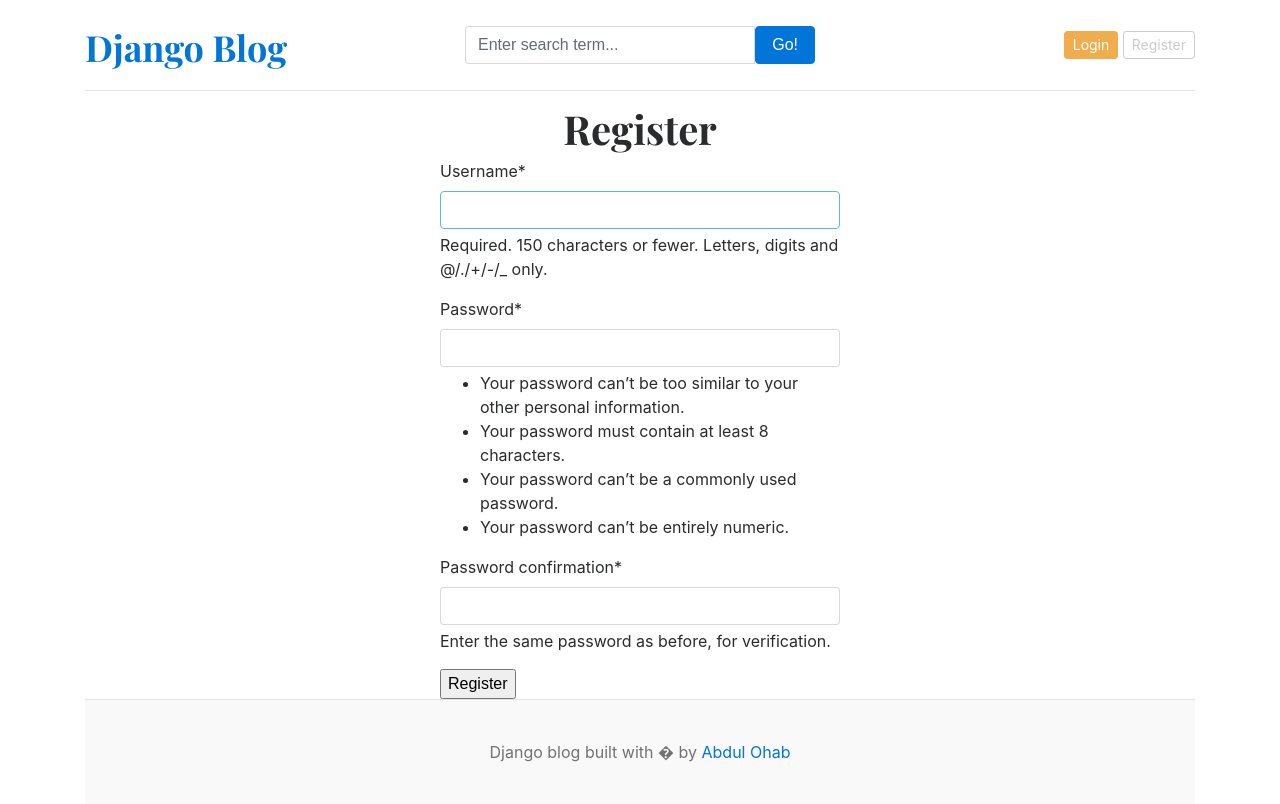
After one commit to ohab-choton/BlogWebsite, a Django app: page /register/ in a window 1280 px wide. The commit adds this page. Run offline with Django 5.2, Linux system fonts and the light colour scheme; some libraries are stand-ins or nearby versions.

Commit message:
done log, sign Up , logOut

```diff
--- a/BlogWeb/settings.py
+++ b/BlogWeb/settings.py
@@ -38,6 +38,9 @@ INSTALLED_APPS = [
     'django.contrib.messages',
     'django.contrib.staticfiles',
     'home',
+    'category',
+    'crispy_forms',
+    'crispy_bootstrap4',
 ]
 
 MIDDLEWARE = [
@@ -129,3 +132,5 @@ DEFAULT_AUTO_FIELD = 'django.db.models.BigAutoField'
 #media files
 MEDIA_URL = '/media/'
 MEDIA_ROOT = BASE_DIR / 'media'
+
+CRISPY_TEMPLATE_PACK = 'bootstrap4'
--- a/BlogWeb/urls.py
+++ b/BlogWeb/urls.py
@@ -19,13 +19,18 @@ from django.urls import path ,include
 from django.conf import settings
 from django.conf.urls.static import static
 from category import views as blogsVies
+from home import views as homeVies
 
 urlpatterns = [
     path('admin/', admin.site.urls),
 
     path('', include('home.urls')),
     path('category/',include('category.urls')),
-    path('blog/search/', blogsVies.search ,name='search'),
+    path('blog/search/',blogsVies.search ,name='search'),
+    path('register/',homeVies.registerPage ,name='registerPage'),
+    path('login/',homeVies.loginPage ,name='loginPage'),
+    path('logout/',homeVies.logoutPage ,name='logoutPage'),
+
 
 ]
 
--- a/category/urls.py
+++ b/category/urls.py
@@ -3,7 +3,7 @@ from . import views
 
 
 urlpatterns = [
-   path('<int:category_id>/', views.categoryPage ,name='categoryPage'),
+   path('blogs/<int:category_id>/', views.categoryPage ,name='categoryPage'),
 
 
 ]
--- a/category/views.py
+++ b/category/views.py
@@ -34,9 +34,11 @@ def blogs(request, slug):
     }
     return render(request, 'blogs.html', context)
 
+
 #search
 def search(request):
     categories = Category.objects.all()
+
     keyword=request.GET.get('keyword')
     blogs=Blogs.objects.filter(Q(title__icontains=keyword) | Q(blog_body__icontains=keyword) | Q(short_description__icontains=keyword) )
     content={
--- /dev/null
+++ b/home/forms.py
@@ -0,0 +1,7 @@
+from django.contrib.auth.forms import UserCreationForm
+from django.contrib.auth.models import User
+
+class RegistrationForm(UserCreationForm):
+    class Meta:
+        model = User
+        fields = ['username','password1','password2']
--- a/home/urls.py
+++ b/home/urls.py
@@ -5,7 +5,8 @@ from category import views as blogsVies
 urlpatterns = [
 
     path('', views.homePage ,name='homePage'),
-    path('<slug:slug>/',blogsVies.blogs,name='blogs'),
+    path('blogs/<slug:slug>/',blogsVies.blogs,name='blogs'),
+
 
 
 ]
--- a/home/views.py
+++ b/home/views.py
@@ -1,6 +1,12 @@
-from django.shortcuts import render
+from django.shortcuts import render,redirect
 from .models import Blogs,Category
 from django.http import HttpResponse
+from django.contrib.auth.models import User
+from django.contrib import auth
+from django.contrib import messages
+from .forms import RegistrationForm
+from django.contrib.auth.forms import AuthenticationForm
+
 
 
 # Create your views here.
@@ -18,3 +24,40 @@ def homePage(request):
 
     }
     return render(request,'home.html',context)
+
+
+#register
+def registerPage(request):
+    if request.method=='POST':
+        form=RegistrationForm(request.POST)
+        if form.is_valid():
+            form.save()
+            return redirect('registerPage')
+    else:
+        form=RegistrationForm()
+    context={
+        'form':form
+    }
+    return render(request,'register.html',context)
+
+#login
+def loginPage(request):
+    if request.method=='POST':
+        form=AuthenticationForm(data=request.POST)
+        if form.is_valid():
+            username=form.cleaned_data['username']
+            password=form.cleaned_data['password']
+            user=auth.authenticate(username=username,password=password)
+            if user is not None:
+                auth.login(request,user)
+                return redirect('homePage')
+    form=AuthenticationForm()
+    context={
+        'form':form
+    }
+
+    return render(request,'login.html',context)
+#logout page
+def logoutPage(request):
+    auth.logout(request)
+    return redirect('homePage')
--- a/templates/header.html
+++ b/templates/header.html
@@ -28,10 +28,16 @@
             </div>
         </form>
           </div>
+          <div class="col-4 d-flex justify-content-end align-items-center">
+            <!--user.is_authenticated is comme form home views -->
+            {% if not user.is_authenticated %}
+            <a class="btn btn-sm btn-warning" href="{% url 'loginPage'  %}">Login</a> &nbsp;
+            <a class="btn btn-sm btn-outline-secondary" href="{% url 'registerPage'   %}">Register</a>
+            {% else %}
+            <span> you are logged in as {{ user }} </span>
+            <span> <a href="{% url 'logoutPage' %}"> Logout </a> </span>
 
-          <div class="col-4 d-flex justify-content-end align-items-center">
-            <a class="btn btn-sm btn-warning" href="#">Login</a> &nbsp;
-            <a class="btn btn-sm btn-outline-secondary" href="#">Register</a>
+            {% endif %}
           </div>
         </div>
       </header>
--- /dev/null
+++ b/templates/register.html
@@ -0,0 +1,13 @@
+{% extends 'base.html' %}
+
+{% block content %}
+{%  load crispy_forms_tags %}
+<h1 class="text-center">Register</h1>
+<form action=" " method="POST" style=" width: 400px; margin: 0 auto" >
+    {% csrf_token %}
+
+    {{ form | crispy }}
+    <input type="submit" value="Register">
+</form>
+
+{% endblock %}
```
Also changed, not shown: templates/login.html (added, +14 -0 lines), db.sqlite3.
